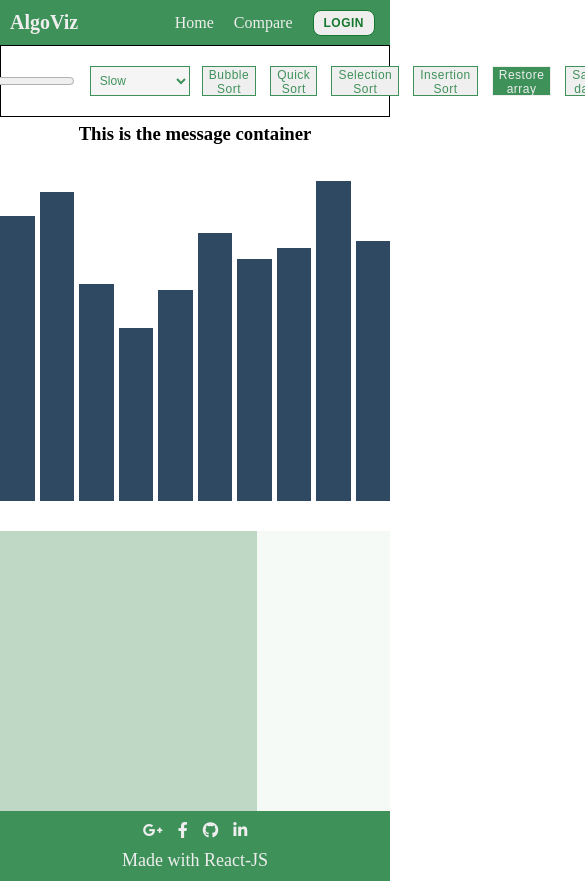
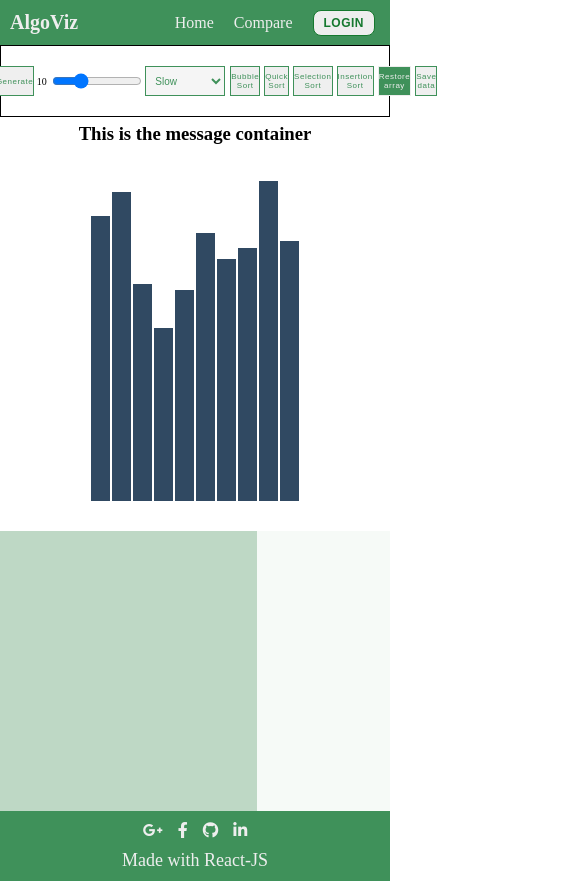
Before and after one commit to YeYintAungNaing/AlgoViz, a React (Vite) app: page /AlgoViz/sortingVisualizer in a window 390 px wide. Shown: the top 881 px of the page, 585 px wide, since content can reach past the window. Built offline with nearby package versions, Linux system fonts and the light colour scheme.

Commit message:
make some pages mobile responsive

```diff
--- a/src/App.jsx
+++ b/src/App.jsx
@@ -15,6 +15,8 @@ import ComparePerformance from './pages/ComparePerformance/ComparePerformance';
 
 
 function App() {
+
+
 
     function Layout() {
       return (
--- a/src/main.jsx
+++ b/src/main.jsx
@@ -10,5 +10,5 @@ ReactDOM.createRoot(document.getElementById('root')).render(
       <App />
       </GlobalState>
     </React.StrictMode>
-
 )
+;
--- a/src/pages/MyAlgorithm/MyAlgorithm.jsx
+++ b/src/pages/MyAlgorithm/MyAlgorithm.jsx
@@ -149,7 +149,7 @@ function MyAlgorithm() {
             document.getElementById(i).classList.remove('sorted');
           }
         }
-        setMessage('Array is sorted correctly. Good job. You can save your algorithm by click the save button above')
+        setMessage('Array is sorted correctly. Good job.')
         setArray(copyArray)
         setIsAnimating(false)
       } catch (err) {
--- a/src/pages/MyAlgorithm/MyAlgorithm.scss
+++ b/src/pages/MyAlgorithm/MyAlgorithm.scss
@@ -96,6 +96,24 @@
       }
 
 
+      @media (max-width: 1100px) {
+        .interface{
+            .sorting-bar{
+                width: 25px;
+            }
+        }
+      }
+
+      @media (max-width: 830px) {
+        .interface{
+            gap: 2px;
+            .sorting-bar{
+                width: 19px;
+            }
+        }
+      }
+
+
     .code-implementaion-container{
         margin-top: 30px;
         height: 500px;
@@ -115,6 +133,7 @@
             height: 100%;
             padding: 10px;
             box-sizing: border-box;
+            overflow-x: auto;
 
             h2{
                 display: flex;
@@ -138,4 +157,23 @@
             }
         }
     }
+
+
+    @media (max-width: 1100px) {
+        .code-implementaion-container{
+            height: 600px;
+            flex-direction: column;
+
+            .code-editor-container{
+                flex: unset;
+                height: 300px;
+            }
+
+            .implementation-guide{
+                flex: unset;
+                height: 300px;
+
+            }
+        }
+    }
 }
--- a/src/pages/SortingVisualizer/SortingVisualizer.scss
+++ b/src/pages/SortingVisualizer/SortingVisualizer.scss
@@ -79,11 +79,68 @@
             .userArrayInput{
                 height: 30px;
             }
+        }
+    }
 
+    @media (max-width: 1120px) {
+
+        .setting{
+
+            .array-generator{
+                margin: 0 6px;
+                width: 130px;
+
+                input{
+                    width: 120px;
+                }
+            }
+
+            button{
+                width: 65px;
+                font-size: 11px;
+                margin: 0 5px;
+            }
 
         }
+    }
 
+    @media (max-width: 830px) {
 
+        .setting{
+
+            .checkbox-container{
+                font-size: 12px;
+                gap: 2px;
+            }
+
+            .array-generator{
+                margin: 0 3px;
+                width: 100px;
+
+                p{
+                    font-size: 10px;
+                }
+
+                input{
+                    width: 90px;
+                }
+            }
+
+            .adjustSpeed{
+                margin: 0px 3px;
+                select{
+                    width: 80px;
+                    font-size: 10px;
+                }
+            }
+
+            button{
+                width: 45px;
+                font-size: 8px;
+                margin: 0 2px;
+                padding: 0;
+            }
+        }
     }
 
     .algoInfo{
@@ -123,6 +180,24 @@
         }
       }
 
+      @media (max-width: 1100px) {
+        .interface{
+            .sorting-bar{
+                width: 25px;
+            }
+        }
+      }
+
+      @media (max-width: 830px) {
+        .interface{
+            gap: 2px;
+            .sorting-bar{
+                width: 19px;
+            }
+        }
+      }
+
+
       .explanation {
         display: flex;
         flex-direction: row;
@@ -134,6 +209,7 @@
             height: 100%;
             background-color: #bed8c5;
             padding: 10px 15px;
+            overflow-x: auto;
 
             h2{
                 display: flex;
```
